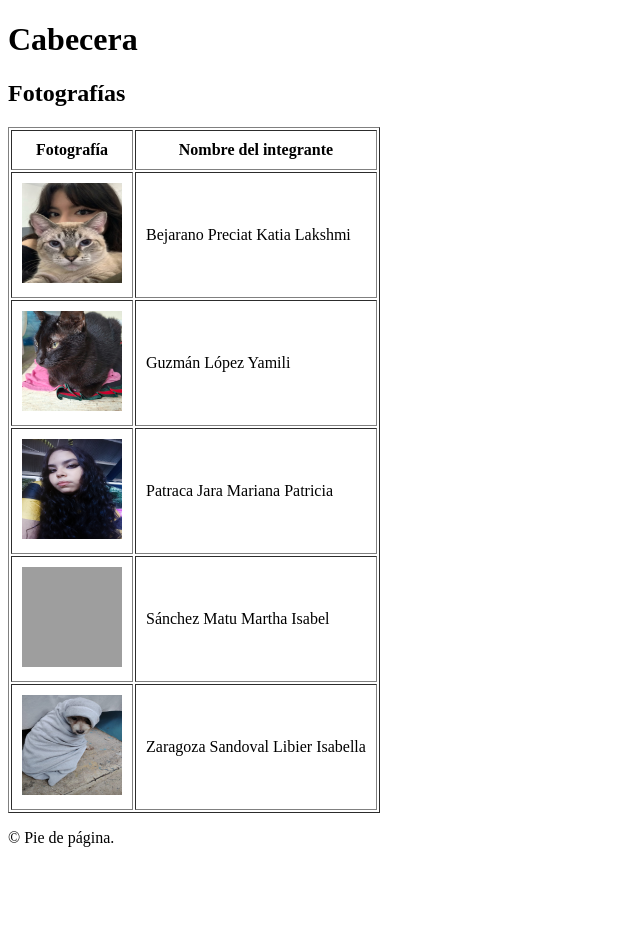
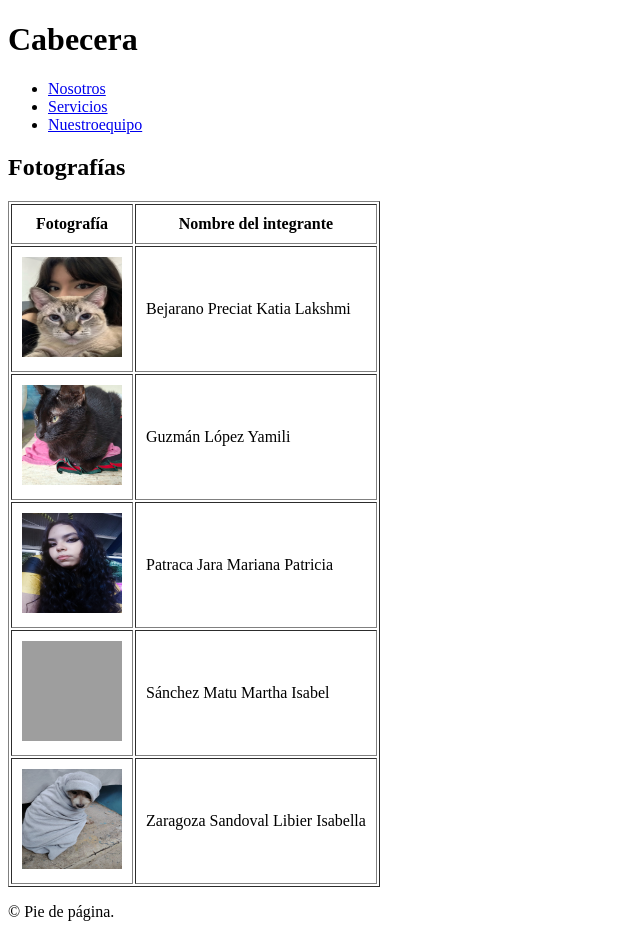
Before and after one commit to Team-YIMML/Team-YIMML.github.io, a plain HTML site: page index.html in a window 1280 px wide. Shown: the whole page, without its empty margins (0-640 px from the left). Before the commit the page ends 863 px from the top, so only its background shows below. Drawn offline with Linux system fonts and the light colour scheme; grey boxes are pictures that could not be loaded.

Commit message:
Update index.html

```diff
--- a/index.html
+++ b/index.html
@@ -9,6 +9,13 @@
     <!-- CABECERA -->
     <header>
         <h1>Cabecera</h1>
+        <nav>
+          <ul>
+              <li><a href="#nosotros">Nosotros</a></li>
+              <li><a href="#servicios">Servicios</a></li>
+              <li><a href="#nuestro-equipo">Nuestroequipo</a></li>
+          </ul>
+        </nav>
     </header>
 
     <!-- CUERPO PRINCIPAL -->
```
